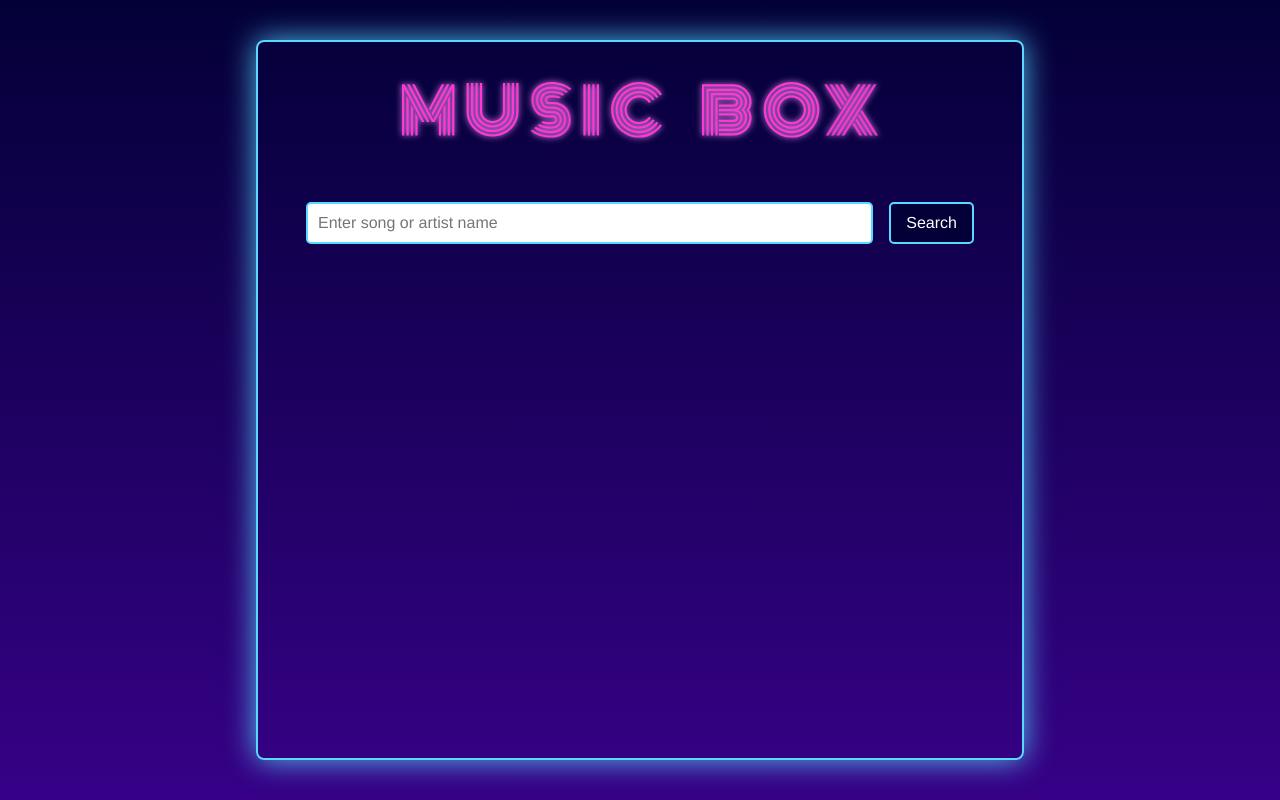
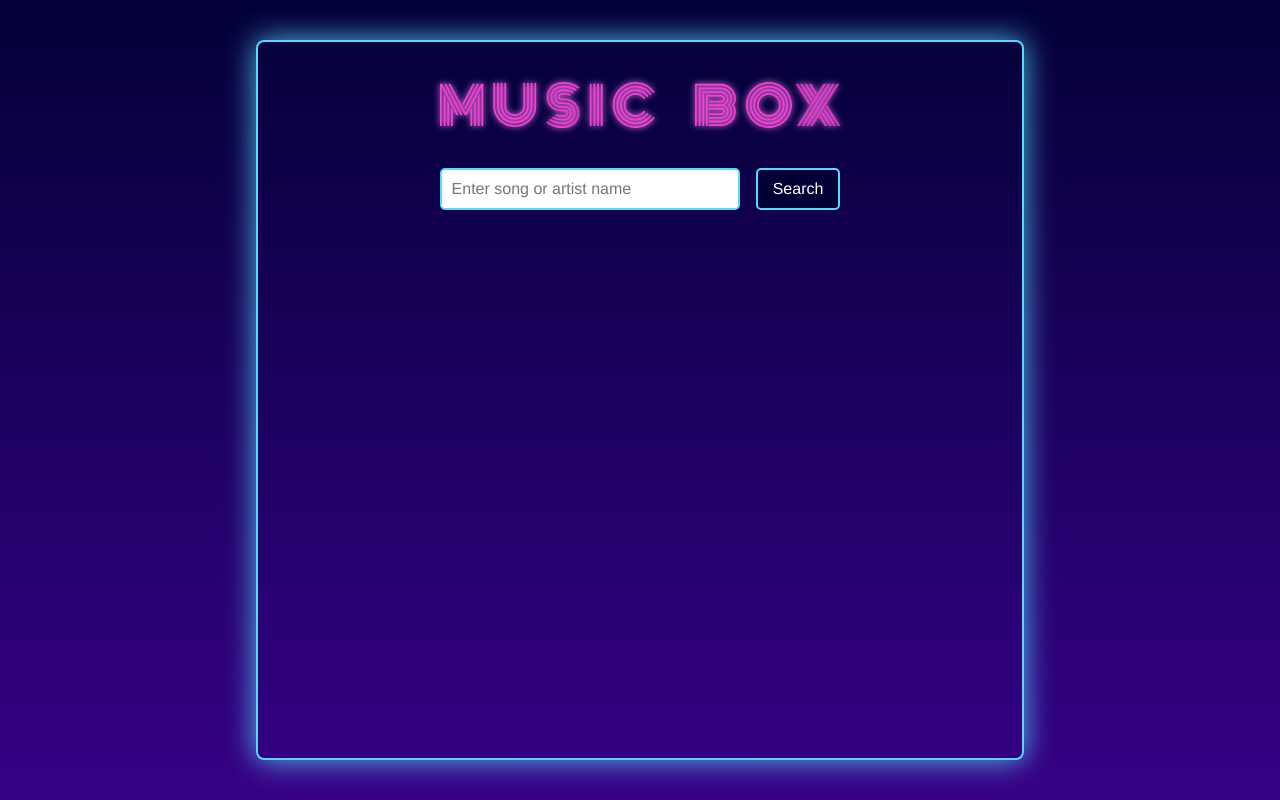
Before and after one commit to avreally/music-box, a React (Create React App) app in the folder client/: page / in a window 1280 px wide. Built offline with nearby package versions, Linux system fonts and the light colour scheme.

Commit message:
Improve styles for Heading and SearchForm

```diff
--- a/client/src/App.js
+++ b/client/src/App.js
@@ -37,6 +37,7 @@ function App() {
   return (
     <main className="main">
       <div className="container">
+        <div className="searchContainer">
         <Link to="/">
           <Heading onClick={goToHomePage} />
         </Link>
@@ -48,6 +49,7 @@ function App() {
           setSearchQuery={setSearchQuery}
           setIsLoading={setIsLoading}
         />
+        </div>
         <div className="resultContainer">
           {isLoading === true ? (
             <h2 className="loadingText">Loading...</h2>
--- a/client/src/components/Button/styles.css
+++ b/client/src/components/Button/styles.css
@@ -1,6 +1,6 @@
 .button {
-  flex-basis: 8%;
   padding: 10px 15px;
+  width: 100%;
   border-radius: 5px;
   border: 2px solid #58d9ff;
   color: #fff;
@@ -20,3 +20,9 @@
 .copyUrlButton {
   width: 148px;
 }
+
+@media (min-width: 425px) {
+  .button {
+    width: auto;
+  }
+}
--- a/client/src/components/InputField/styles.css
+++ b/client/src/components/InputField/styles.css
@@ -1,9 +1,8 @@
 .searchField {
-  flex-basis: 92%;
+  width: 100%;
   padding: 10px;
   border-radius: 5px;
   border: 2px solid #58d9ff;
-  min-width: 0;
 }
 
 .searchField:focus {
--- a/client/src/components/SearchForm/styles.css
+++ b/client/src/components/SearchForm/styles.css
@@ -5,10 +5,9 @@
   flex-wrap: wrap;
   justify-content: center;
   gap: 1rem;
-  padding-top: 2rem;
 }
 
-@media (min-width: 768px) {
+@media (min-width: 425px) {
   .searchForm {
     flex-wrap: nowrap;
   }
--- a/client/src/index.css
+++ b/client/src/index.css
@@ -54,10 +54,18 @@ body {
 .container {
   display: flex;
   flex-direction: column;
+  align-items: center;
+  gap: 2.5rem;
   height: 100%;
   width: 100%;
+  padding: 1.5rem;
+}
+
+.searchContainer {
+  display: flex;
+  flex-direction: column;
+  justify-content: flex-start;
   gap: 1.5rem;
-  padding: 1.5rem;
 }
 
 /* Result styling */
@@ -76,12 +84,24 @@ body {
 }
 
 @media (min-width: 768px) {
+  .main,
+  .searchContainer {
+    width: 70%;
+  }
+}
+
+@media (min-width: 1024px) {
   .main {
     width: 60%;
   }
 
   .container {
     padding: 2.5rem 3rem 0;
-    gap: 2rem;
+    gap: 4rem;
+  }
+
+  .searchContainer {
+    gap: 2.5rem;
+    width: 60%;
   }
 }
```
